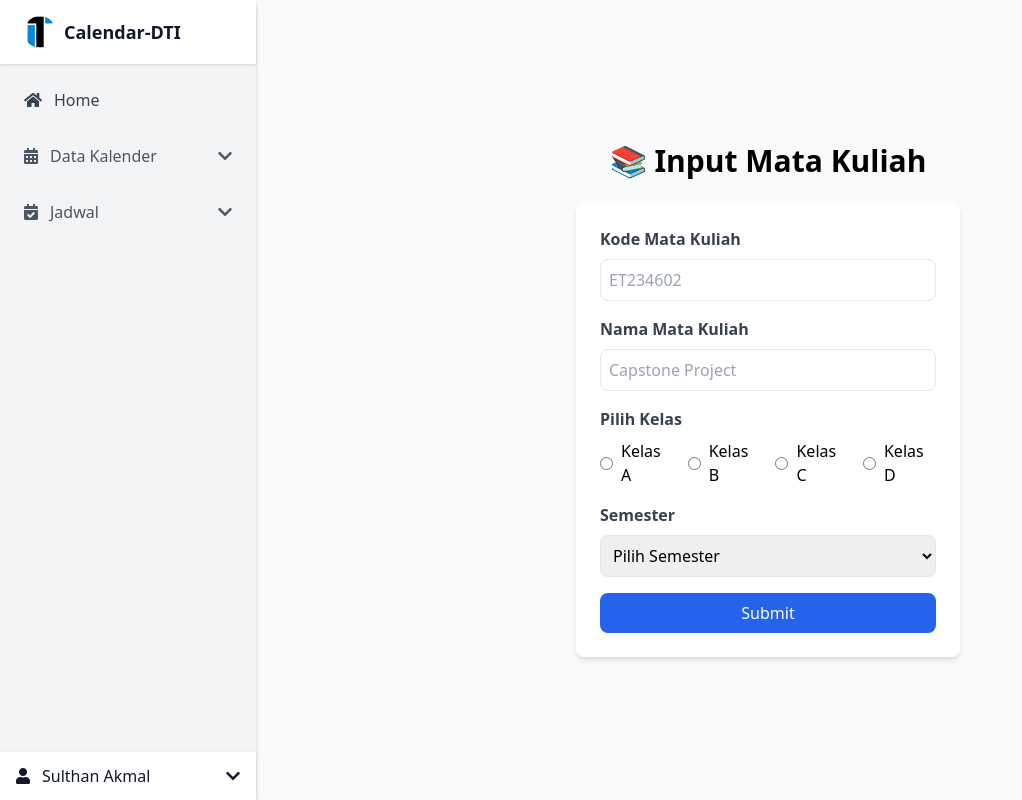
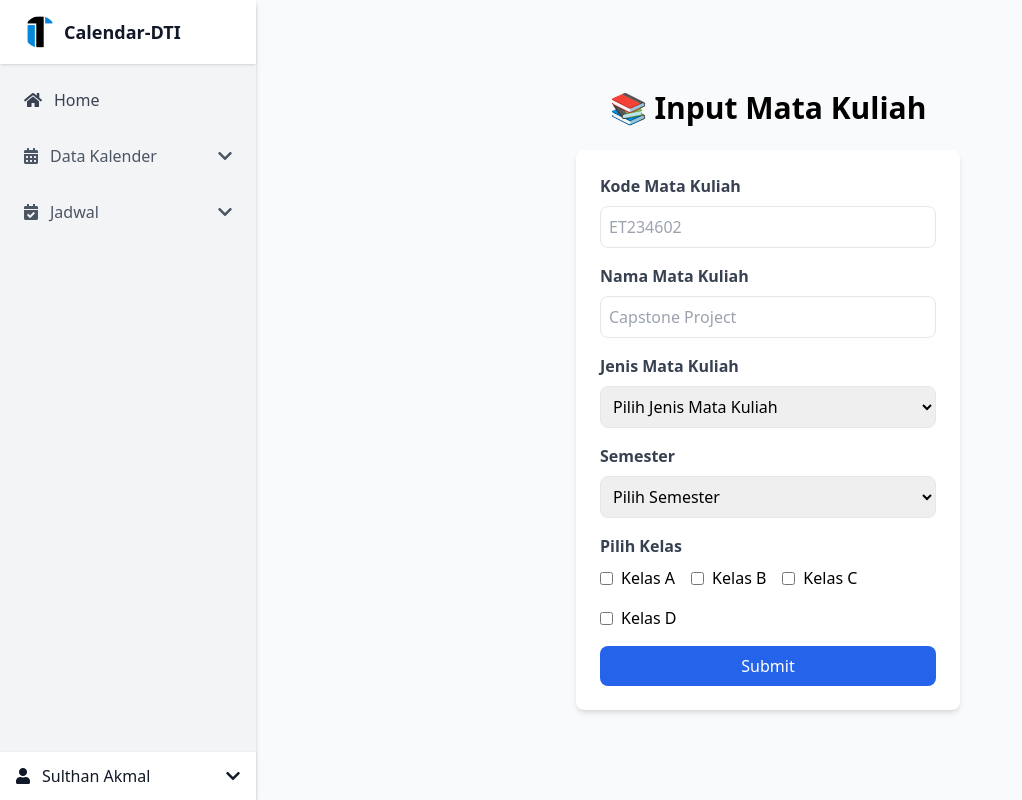
Before and after one commit to dzakiruw/calendar-dti, a Nuxt app: page /mata-kuliah in a window 1280 px wide. Shown: the whole page, without its empty margins (0-1022 px from the left). Built offline with nearby package versions, Linux system fonts and the light colour scheme.

Commit message:
update hindari,matkul,ruangkelas

```diff
--- a/pages/jadwal-hindari.vue
+++ b/pages/jadwal-hindari.vue
@@ -17,6 +17,18 @@
         />
       </div>
 
+      <!-- Input Hari Hindari -->
+      <div class="mb-4">
+        <label class="block text-gray-700 font-semibold">Hari Hindari</label>
+        <select v-model="form.hari" class="w-full mt-2 p-2 border rounded-lg" required>
+          <option value="Senin">Senin</option>
+          <option value="Selasa">Selasa</option>
+          <option value="Rabu">Rabu</option>
+          <option value="Kamis">Kamis</option>
+          <option value="Jumat">Jumat</option>
+        </select>
+      </div>
+
       <!-- Input Sesi Hindari -->
       <div class="mb-4">
         <label class="block text-gray-700 font-semibold">Sesi Hindari</label>
@@ -27,16 +39,24 @@
         </select>
       </div>
 
-      <!-- Input Hari Hindari -->
+      <!-- Input Berlaku untuk Smt -->
       <div class="mb-4">
-        <label class="block text-gray-700 font-semibold">Hari Hindari</label>
-        <select v-model="form.hari" class="w-full mt-2 p-2 border rounded-lg" required>
-          <option value="Senin">Senin</option>
-          <option value="Selasa">Selasa</option>
-          <option value="Rabu">Rabu</option>
-          <option value="Kamis">Kamis</option>
-          <option value="Jumat">Jumat</option>
-        </select>
+        <label class="block text-gray-700 font-semibold">Berlaku untuk Smt</label>
+        <div class="relative">
+          <button @click.prevent="toggleSemesterDropdown" class="w-full mt-2 p-2 border rounded-lg bg-white text-left">
+            {{ selectedSemesters.length ? selectedSemesters.join(", ") : "Pilih Semester" }}
+          </button>
+          <div v-if="showSemesterDropdown" class="absolute w-full mt-1 bg-white border rounded-lg shadow-md p-2">
+            <label class="block">
+              <input type="checkbox" v-model="selectAllSemesters" @change="toggleSelectAll" class="mr-2" /> Pilih Semua Semester
+            </label>
+            <div class="mt-2">
+              <label v-for="n in 8" :key="n" class="block">
+                <input type="checkbox" v-model="selectedSemesters" :value="`Semester ${n}`" class="mr-2" /> Semester {{ n }}
+              </label>
+            </div>
+          </div>
+        </div>
       </div>
 
       <!-- Submit Button -->
@@ -54,8 +74,9 @@
           <div class="flex justify-between items-center">
             <div>
               <p class="font-medium">Agenda: {{ jadwal.agenda }}</p>
+              <p class="text-sm text-gray-600">Hari: {{ jadwal.hari }}</p>
               <p class="text-sm text-gray-600">Sesi: {{ jadwal.sesi }}</p>
-              <p class="text-sm text-gray-600">Hari: {{ jadwal.hari }}</p>
+              <p class="text-sm text-gray-600">Semester: {{ jadwal.semesters.join(", ") }}</p>
             </div>
             <div class="flex space-x-2">
               <!-- Edit Button -->
@@ -74,7 +95,7 @@
 import { ref } from 'vue';
 
 // Data Form
-const form = ref({ agenda: '', sesi: 'sesi 1', hari: 'Senin' });
+const form = ref({ agenda: '', sesi: 'sesi 1', hari: 'Senin', semesters: [] });
 
 // Data Jadwal
 const jadwalList = ref([]);
@@ -82,24 +103,44 @@ const jadwalList = ref([]);
 // Index untuk Edit
 const editIndex = ref(null);
 
+// Dropdown Semester
+const showSemesterDropdown = ref(false);
+const selectedSemesters = ref([]);
+const selectAllSemesters = ref(false);
+
+const toggleSemesterDropdown = () => {
+  showSemesterDropdown.value = !showSemesterDropdown.value;
+};
+
+const toggleSelectAll = () => {
+  if (selectAllSemesters.value) {
+    selectedSemesters.value = Array.from({ length: 8 }, (_, i) => `Semester ${i + 1}`);
+  } else {
+    selectedSemesters.value = [];
+  }
+};
+
 // Submit Form
 const submitForm = () => {
   if (editIndex.value !== null) {
     // Edit Data
-    jadwalList.value[editIndex.value] = { ...form.value };
+    jadwalList.value[editIndex.value] = { ...form.value, semesters: [...selectedSemesters.value] };
     editIndex.value = null;
   } else {
     // Tambah Data Baru
-    jadwalList.value.push({ ...form.value });
+    jadwalList.value.push({ ...form.value, semesters: [...selectedSemesters.value] });
   }
 
   // Reset Form
-  form.value = { agenda: '', sesi: 'sesi 1', hari: 'Senin' };
+  form.value = { agenda: '', sesi: 'sesi 1', hari: 'Senin', semesters: [] };
+  selectedSemesters.value = [];
+  selectAllSemesters.value = false;
 };
 
 // Edit Data
 const editJadwal = (index) => {
   form.value = { ...jadwalList.value[index] };
+  selectedSemesters.value = [...jadwalList.value[index].semesters];
   editIndex.value = index;
 };
 
--- a/pages/mata-kuliah.vue
+++ b/pages/mata-kuliah.vue
@@ -14,26 +14,18 @@
         <input type="text" v-model="nama" class="w-full mt-2 p-2 border rounded-lg" placeholder="Capstone Project" required />
       </div>
 
-      <!-- Pilih Kelas (Radio Buttons) -->
+      <!-- Jenis Mata Kuliah Selection -->
       <div class="mb-4">
-        <label class="block text-gray-700 font-semibold">Pilih Kelas</label>
-        <div class="flex flex-col sm:flex-row items-center mt-2">
-          <label class="flex items-center mr-4">
-            <input type="radio" v-model="kelas" value="Kelas A" class="mr-2" /> Kelas A
-          </label>
-          <label class="flex items-center mr-4">
-            <input type="radio" v-model="kelas" value="Kelas B" class="mr-2" /> Kelas B
-          </label>
-          <label class="flex items-center mr-4">
-            <input type="radio" v-model="kelas" value="Kelas C" class="mr-2" /> Kelas C
-          </label>
-          <label class="flex items-center">
-            <input type="radio" v-model="kelas" value="Kelas D" class="mr-2" /> Kelas D
-          </label>
-        </div>
+        <label class="block text-gray-700 font-semibold">Jenis Mata Kuliah</label>
+        <select v-model="jenisMataKuliah" class="w-full mt-2 p-2 border rounded-lg" required>
+          <option disabled value="">Pilih Jenis Mata Kuliah</option>
+          <option value="Wajib">Wajib</option>
+          <option value="Pilihan">Pilihan</option>
+          <option value="Pengayaan">Pengayaan</option>
+        </select>
       </div>
 
-      <!-- Pilih Semester -->
+      <!-- Semester Selection -->
       <div class="mb-4">
         <label class="block text-gray-700 font-semibold">Semester</label>
         <select v-model="semester" class="w-full mt-2 p-2 border rounded-lg" required>
@@ -42,19 +34,38 @@
         </select>
       </div>
 
+      <!-- Pilih Kelas (Checkbox) -->
+      <div class="mb-4">
+        <label class="block text-gray-700 font-semibold">Pilih Kelas</label>
+        <div class="flex flex-wrap gap-4 mt-2">
+          <label class="flex items-center">
+            <input type="checkbox" v-model="kelas" value="Kelas A" class="mr-2" /> Kelas A
+          </label>
+          <label class="flex items-center">
+            <input type="checkbox" v-model="kelas" value="Kelas B" class="mr-2" /> Kelas B
+          </label>
+          <label class="flex items-center">
+            <input type="checkbox" v-model="kelas" value="Kelas C" class="mr-2" /> Kelas C
+          </label>
+          <label class="flex items-center">
+            <input type="checkbox" v-model="kelas" value="Kelas D" class="mr-2" /> Kelas D
+          </label>
+        </div>
+      </div>
+
       <button type="submit" class="bg-blue-600 text-white py-2 px-4 rounded-lg w-full hover:bg-blue-700">
         Submit
       </button>
     </form>
 
-    <!-- Container Daftar Mata Kuliah -->
+    <!-- Daftar Mata Kuliah -->
     <div v-if="mataKuliahList.length" class="mt-6 w-96 bg-white p-6 shadow-md rounded-lg">
       <h2 class="text-xl font-bold">📋 Daftar Mata Kuliah</h2>
-      <ul class="mt-2 space-y-2">
-        <li v-for="(mataKuliah, index) in mataKuliahList" :key="index" class="bg-gray-100 p-2 rounded-lg flex justify-between items-center">
+      <ul class="mt-2">
+        <li v-for="(mk, index) in mataKuliahList" :key="index" class="bg-gray-100 p-2 rounded-lg mt-2 flex justify-between items-center">
           <div>
-            <p><strong>{{ mataKuliah.kode }}</strong> - {{ mataKuliah.nama }}</p>
-            <p class="text-sm text-gray-600">Kelas: {{ mataKuliah.kelas }} | Semester: {{ mataKuliah.semester }}</p>
+            <p><strong>{{ mk.kode }}</strong> - {{ mk.nama }}</p>
+            <p class="text-sm text-gray-600">Jenis: {{ mk.jenisMataKuliah }}, Semester: {{ mk.semester }}, Kelas: {{ mk.kelas.join(", ") }}</p>
           </div>
           <div class="flex space-x-2">
             <button @click="editMataKuliah(index)" class="text-blue-600 hover:text-blue-900">✏️</button>
@@ -71,37 +82,53 @@ import { ref } from "vue";
 
 const kode = ref("");
 const nama = ref("");
-const kelas = ref("");
+const jenisMataKuliah = ref("");
 const semester = ref("");
-
+const kelas = ref([]);
 const mataKuliahList = ref([]);
+const editIndex = ref(null);
 
 const submitMataKuliah = () => {
-  if (kode.value.trim() && nama.value.trim() && kelas.value.trim() && semester.value) {
+  if (editIndex.value !== null) {
+    mataKuliahList.value[editIndex.value] = {
+      kode: kode.value,
+      nama: nama.value,
+      jenisMataKuliah: jenisMataKuliah.value,
+      semester: semester.value,
+      kelas: [...kelas.value]
+    };
+    editIndex.value = null;
+  } else {
     mataKuliahList.value.push({
       kode: kode.value,
       nama: nama.value,
-      kelas: kelas.value,
-      semester: semester.value
+      jenisMataKuliah: jenisMataKuliah.value,
+      semester: semester.value,
+      kelas: [...kelas.value]
     });
-
-    kode.value = "";
-    nama.value = "";
-    kelas.value = "";
-    semester.value = "";
   }
+  resetForm();
 };
 
 const editMataKuliah = (index) => {
-  const mataKuliah = mataKuliahList.value[index];
-  kode.value = mataKuliah.kode;
-  nama.value = mataKuliah.nama;
-  kelas.value = mataKuliah.kelas;
-  semester.value = mataKuliah.semester;
-  mataKuliahList.value.splice(index, 1);
+  const mk = mataKuliahList.value[index];
+  kode.value = mk.kode;
+  nama.value = mk.nama;
+  jenisMataKuliah.value = mk.jenisMataKuliah;
+  semester.value = mk.semester;
+  kelas.value = [...mk.kelas];
+  editIndex.value = index;
 };
 
 const deleteMataKuliah = (index) => {
   mataKuliahList.value.splice(index, 1);
 };
+
+const resetForm = () => {
+  kode.value = "";
+  nama.value = "";
+  jenisMataKuliah.value = "";
+  semester.value = "";
+  kelas.value = [];
+};
 </script>
--- a/pages/ruang-kelas.vue
+++ b/pages/ruang-kelas.vue
@@ -29,19 +29,6 @@
         />
       </div>
 
-      <!-- Input Jenis Ruangan -->
-      <div class="mb-4">
-        <label class="block text-gray-700 font-semibold">Jenis Ruangan</label>
-        <select
-          v-model="form.jenisRuangan"
-          class="w-full mt-2 p-2 border rounded-lg"
-          required
-        >
-          <option value="milik DTI">Milik DTI</option>
-          <option value="bukan milik DTI">Bukan Milik DTI</option>
-        </select>
-      </div>
-
       <!-- Submit Button -->
       <button
         type="submit"
@@ -67,7 +54,6 @@
             <div>
               <p class="font-medium">Kode Ruangan: {{ ruangKelas.kodeRuangan }}</p>
               <p class="text-sm text-gray-600">Kapasitas: {{ ruangKelas.kapasitasRuangan }}</p>
-              <p class="text-sm text-gray-600">Jenis: {{ ruangKelas.jenisRuangan }}</p>
             </div>
             <div class="flex space-x-2">
               <!-- Edit Button -->
@@ -102,7 +88,6 @@
 const form = ref({
   kodeRuangan: "",
   kapasitasRuangan: "",
-  jenisRuangan: "milik DTI",
 });
 
 // Data Ruang Kelas
@@ -110,7 +95,6 @@ const ruangKelasList = ref<
   Array<{
     kodeRuangan: string;
     kapasitasRuangan: string;
-    jenisRuangan: string;
   }>
 >([]);
 
@@ -132,7 +116,6 @@ const submitForm = () => {
   form.value = {
     kodeRuangan: "",
     kapasitasRuangan: "",
-    jenisRuangan: "milik DTI",
   };
 };
 
@@ -147,7 +130,3 @@ const deleteRuangKelas = (index: number) => {
   ruangKelasList.value.splice(index, 1);
 };
 </script>
-
-<style scoped>
-/* Optional: Styling */
-</style>
```
